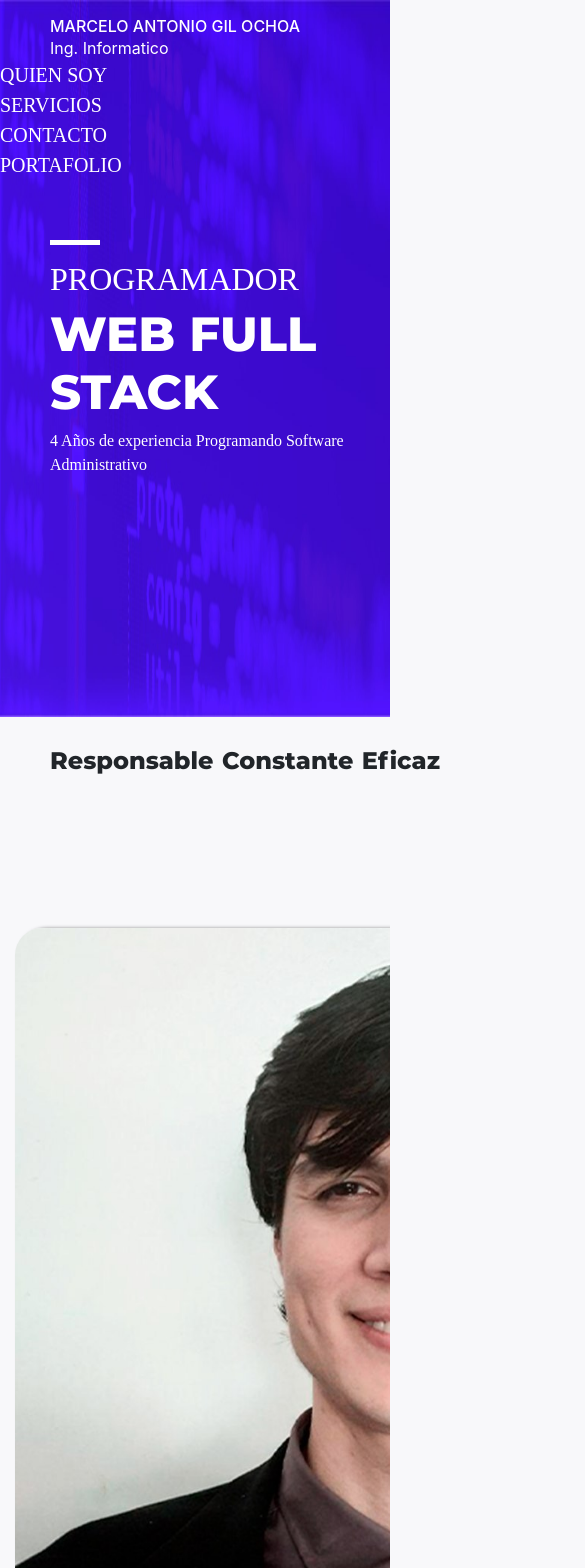
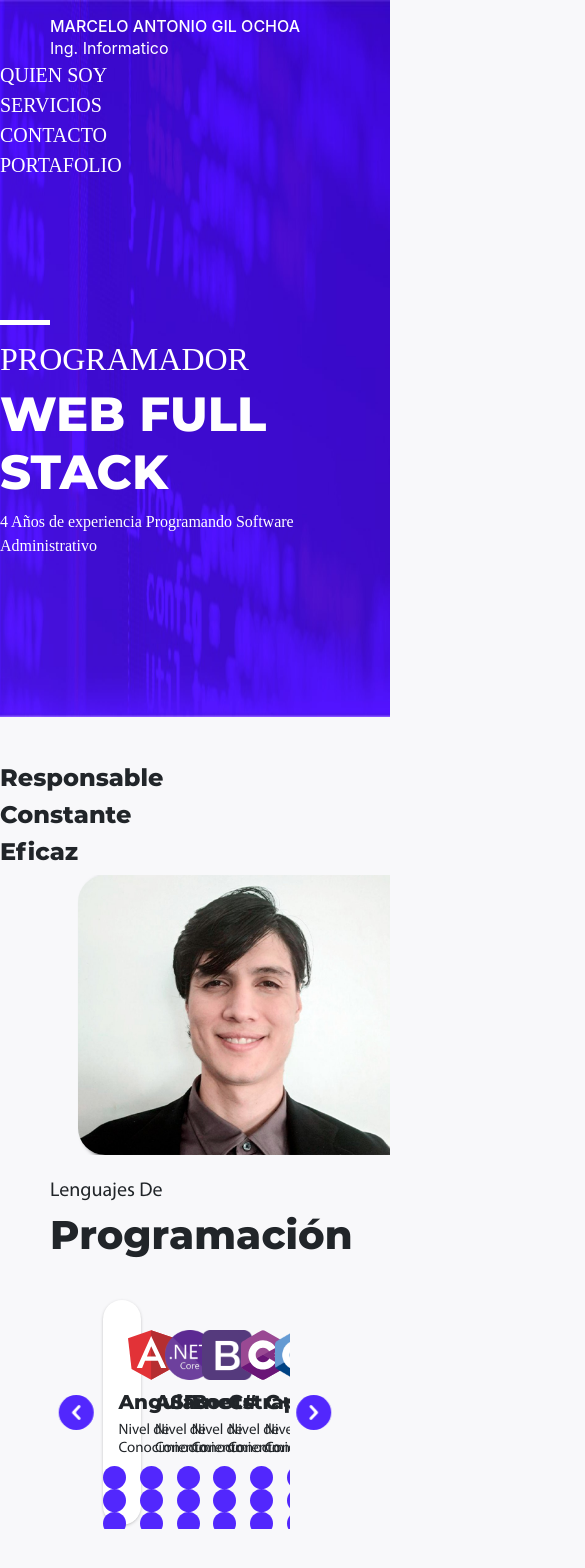
Before and after one commit to coruntios/c-v, an Angular app: page / in a window 390 px wide. Shown: the top 1568 px of the page, 585 px wide, since content can reach past the window. Built offline with nearby package versions, Linux system fonts and the light colour scheme; a web font is replaced by a local one.

Commit message:
responsible

```diff
--- a/src/app/components/cube/cube.component.css
+++ b/src/app/components/cube/cube.component.css
@@ -15,10 +15,6 @@ body,html,div { font-family: sans-serif;margin: 0em; padding: 0em;}
 
 .scene::-webkit-scrollbar {
   display: none;
-}
-
-.cube {
-
 }
 
 h3{
@@ -39,6 +35,7 @@ h3{
   display: flex;
   justify-content: center;
   border-radius: 0px 0px 5px 5px;
+  margin-left: 15px !important;
 }
 
 a{
@@ -52,15 +49,14 @@ a{
   display: flex;
   justify-content: center;
   box-shadow: inset  black -5px 5px 20px -5px;
-
 }
 
 .img{
-  box-shadow: inset  black -5px 5px 20px -5px;
-  /* background-image: url('../../../assets/prueba.png'); */
-  background-size: 100% 100%;
-  background-repeat: no-repeat;
-  background-position: center;
+  overflow: hidden;
+}
+
+.img_sise{
+  width: 100%;
 }
 
 .title-face{
--- a/src/app/components/cube/cube.component.html
+++ b/src/app/components/cube/cube.component.html
@@ -3,12 +3,12 @@
 <div class="scene size">
 
   <!-- menu -->
-  <div class="row show size" style="position: absolute !important;">
+  <div class="row show w-100 h-100" style="position: absolute !important;">
     <div class="col">
 
       <div class="row justify-content-end show" style="position: absolute;width: 100%;height: 70px;">
 
-        <div class="col-4" style="display: flex;margin-right: 50px !important;">
+        <div class="col-auto" style="display: flex;margin-right: 50px !important;">
           <div class="col link-container">
             <a href="#home">
               <h3>Home</h3>
@@ -34,31 +34,28 @@
 
       <div style="height: 100%;" class="row">
         <div class="col" style="display: flex;justify-content: center;overflow: hidden;">
-          <img src="../../../assets/slider/chica.png" style="height: 503px;align-self: flex-end;" />
+          <div style="align-self: flex-end; height: 70%;position: absolute;">
+            <img src="../../../assets/slider/chica.png" style="height: 100%;" />
+          </div>
 
           <!-- titles -->
-          <div class="cube titles size" #titles>
-            <div *ngFor="let n of places" class="title-face size" >
+          <div class="titles w-100 h-100" #titles>
+            <div *ngFor="let n of places" class="title-face w-100 h-100" >
               <h1 class="flotating-title">{{n.text}}</h1>
             </div>
           </div>
 
         </div>
-        <!-- <div style="display: flex;">
-          <div class="button show" style="margin-right: 25px !important;align-self: center;position: relative;"></div>
-        </div> -->
+
       </div>
     </div>
   </div>
 
   <!-- images -->
-  <div class="cube size" #imgs>
-
-    <div *ngFor="let n of places" class="cube__face size">
-      <div class="img size" [style.backgroundImage]="'url('+n.img+')'">
-      </div>
+  <div class="w-100 h-100" #imgs>
+    <div *ngFor="let n of places" class="w-100 h-100">
+      <img class="w-100 h-100" [src]="n.img" alt="">
     </div>
-
   </div>
 
 
--- a/src/app/components/portafolio-example1/portafolio-example1.component.html
+++ b/src/app/components/portafolio-example1/portafolio-example1.component.html
@@ -1,8 +1,6 @@
 <div class="row">
     <div>
-        <pre>
-            <h4 class="global-margin" style="font-family: Montserrat;">{{title}}</h4>
-        </pre>
+        <h4 class="global-margin" style="font-family: Montserrat;">{{title}}</h4>
         <div class="line"></div>
     </div>
 </div>
--- a/src/app/components/profile-card/profile-card.component.css
+++ b/src/app/components/profile-card/profile-card.component.css
@@ -30,7 +30,7 @@
     margin-right: 20px !important;
 }
 .progres-bar{
-    width: 200px;
+    width: 100%;
     background-color: #d3d3d3;
     height: 20px;
     overflow: hidden;
--- a/src/app/components/profile-card/profile-card.component.html
+++ b/src/app/components/profile-card/profile-card.component.html
@@ -2,14 +2,14 @@
     <div class="row">
         <h1 style="font-family: Montserrat-ExtraBold;">QUIEN SOY</h1>
     </div>
-    <div class="row justify-content-center"
-        style="margin-top: 30px !important;font-family: Myriad-Pro-Regular;min-height: 300px;max-height: 300px !important;height: 300px;">
+    <div class="w-100"
+        style="margin-top: 30px !important;font-family: Myriad-Pro-Regular;max-height: 300px !important;height: 300px;">
 
-        <div class="col-auto">
+        <div class="w-30">
             <img src="../../../assets/profile-picture.jpg" style="width: 250px;border-radius: 50px 0px 0px 5px;" alt="">
         </div>
 
-        <div class="col description-container">
+        <div class="w-70 description-container">
             <div style="height: 300px" #container>
 
                 <!-- quien soy? -->
@@ -97,14 +97,14 @@
                             </h4>
                         </div>
                         <div class="row">
-                            <div class="col" style="margin-left: 40px !important">
+                            <div class="col-3" style="margin-left: 40px !important">
                                 <div class="row">
-                                    <div style="display: flex;">
+                                    <div class="col">
                                         <div class="row">
                                             <div class="col-auto" style="align-items: flex-end;display: flex;">
                                                 <h5 style="margin: 0em;margin-right: 10px;">Español</h5>
                                             </div>
-                                            <div class="col-auto">
+                                            <div class="col">
                                                 <h6>Lengua Materna</h6>
                                                 <div class="progres-bar">
                                                     <div [ngClass]="['progres',progresing]" style="width: 100%;"></div>
@@ -114,14 +114,14 @@
                                     </div>
                                 </div>
                             </div>
-                            <div class="col-7" style="margin-left: 40px !important">
+                            <div class="col" style="margin-left: 40px !important">
                                 <div class="row">
-                                    <div style="display: flex;">
+                                    <div class="col-5">
                                         <div class="row">
                                             <div class="col-auto" style="align-items: flex-end;display: flex;">
                                                 <h5 style="margin: 0em;margin-right: 10px;">Ingles</h5>
                                             </div>
-                                            <div class="col-auto">
+                                            <div class="col">
                                                 <h6>B1</h6>
                                                 <div class="progres-bar">
                                                     <div [ngClass]="['progres',progresing]" style="width: 80%;"></div>
--- a/src/app/components/slider/slider.component.css
+++ b/src/app/components/slider/slider.component.css
@@ -1,11 +1,11 @@
 .programing-language{
-    width: 200px;
+    width: 100%;
     height: 225px;
     border-radius: 20px;
 }
 
 .selected-programing-language{
-    min-width: 200px;
+    width: 20%;
     background-color: white;
     box-shadow: black 0px 1px 5px -3px;
     position: absolute;
--- a/src/app/main/main.component.css
+++ b/src/app/main/main.component.css
@@ -11,16 +11,8 @@
     overflow: hidden;
 }
 
-.photo{
-    border-radius: 27px 0 0 27px;
-    height: 80vh;
-    box-shadow: black 5px 2px 5px 0px;
-    margin-left: 15px;
-    margin-bottom: 15px;
-    margin-top: 17vh;
-    animation: photo-show 1.5s;
 
-}
+
 .animated-space{
     animation: header-text-show 1.5s;
 }
@@ -30,7 +22,7 @@
     /* justify-content: center;
     align-items: center;
     display: flex; */
-    height: 85vh;
+    height: 70vh;
     /* position: absolute; */
 }
 .line{
@@ -75,3 +67,24 @@ a{
         transform: translateX(0%);
     }
 }
+
+@media(min-width:768px){
+    .photo{
+        border-radius: 27px 0 0 27px;
+        height: 80vh;
+        box-shadow: black 5px 2px 5px 0px;
+        animation: photo-show 1.5s;
+    }
+}
+
+@media(max-width:768px){
+    .photo{
+        border-radius: 27px 0 0 27px;
+        width: 80%;
+        box-shadow: black 5px 2px 5px 0px;
+        display: grid;
+        justify-self: end;
+        animation: photo-show 1.5s;
+        margin: 0px;
+    }
+}
--- a/src/app/main/main.component.html
+++ b/src/app/main/main.component.html
@@ -19,19 +19,19 @@
             </div>
             <div class="row justify-content-between"
                 style="font-family: Montserrat-ExtraBold;margin-top: 30px !important;">
-                <div class="col-auto">
+                <div class="col-md-auto">
                     <h4>Responsable</h4>
                 </div>
-                <div class="col-auto">
+                <div class="col-md-auto">
                     <h4>Constante</h4>
 
                 </div>
-                <div class="col-auto">
+                <div class="col-md-auto">
                     <h4>Eficaz</h4>
                 </div>
             </div>
         </div>
-        <div class="col-auto" style="overflow: hidden;">
+        <div class="col-md-auto grid" style="overflow: hidden;">
             <img src="../../assets/photo.jpg" class="photo" alt="">
         </div>
     </div>
--- a/src/app/shared/header/header.component.css
+++ b/src/app/shared/header/header.component.css
@@ -9,7 +9,7 @@ a{
 
 .header{
     width: 100%;
-    position: absolute;
+    /* position: absolute; */
     justify-content: center;
     align-items: center;
     display: flex;
--- a/src/styles.css
+++ b/src/styles.css
@@ -39,12 +39,25 @@ div,section{padding: 0% !important;margin: 0% !important;}
     display: flex;
 }
 
-.global-margin{
-    margin-left: 50px !important;
-}
-
 .show{
     z-index: 9999;
 }
+
+.grid{
+    display: grid;
+}
+
 html, body { height: 100%; }
 body { margin: 0; font-family: Roboto, "Helvetica Neue", sans-serif; }
+@media(max-width: 768px){
+    .global-margin{
+        margin: auto !important;
+    }
+
+}
+
+@media(min-width: 768px){
+    .global-margin{
+        margin-left: 50px !important;
+    }
+}
```
